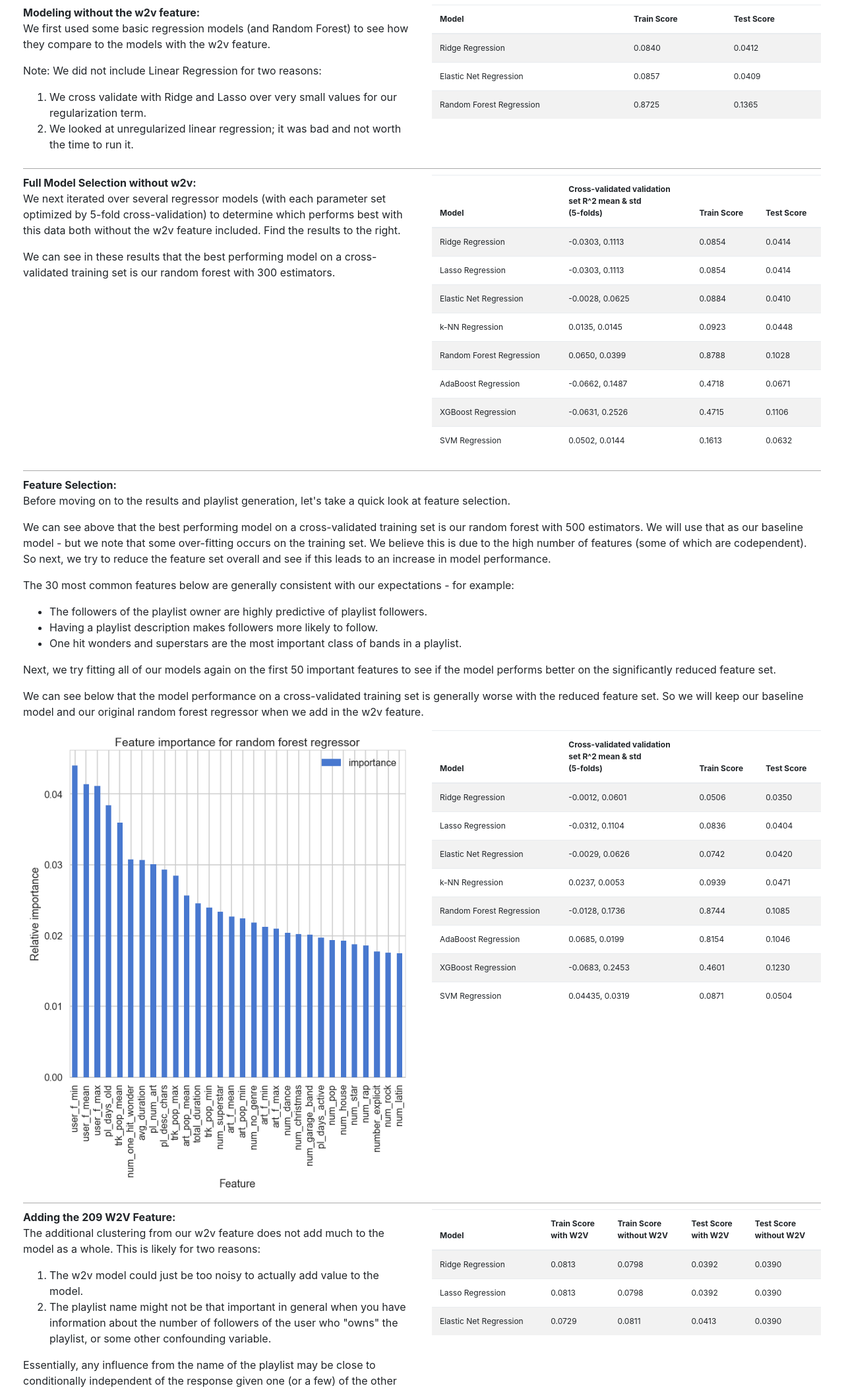
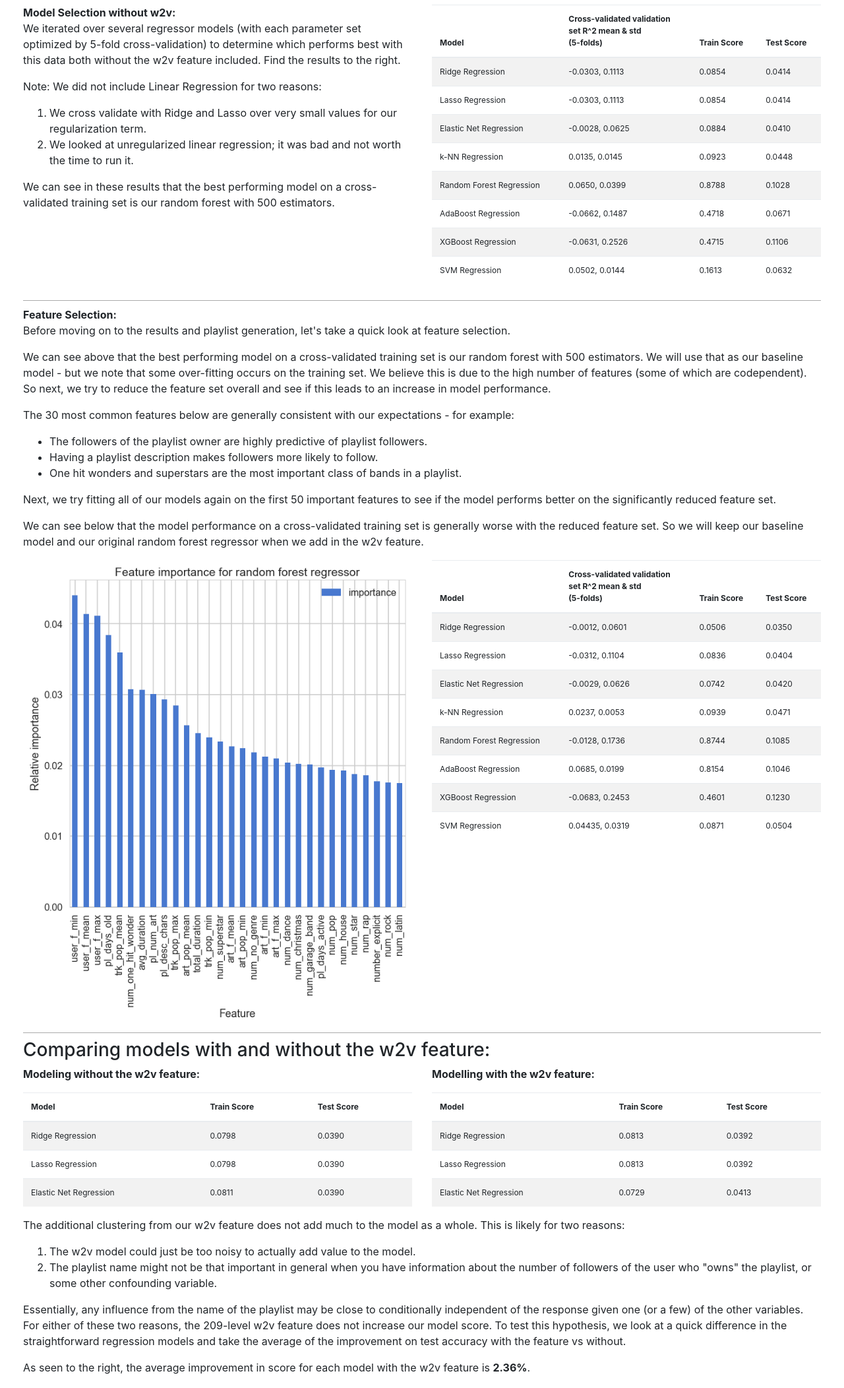
Before and after one commit to ac209-project/ac209-project, a website: page docs/index.html in a window 1280 px wide. Shown: the part 9700-11804 px from the top of the page at 66% size. Drawn offline with Linux system fonts and the light colour scheme.

Commit message:
organization update

```diff
--- a/docs/index.html
+++ b/docs/index.html
@@ -553,9 +553,11 @@
             <hr>
             <div class="row">
                 <div class="col-md-6">
-                    <p><b>Modeling without the w2v feature:</b><br>
-                        We first used some basic regression models (and Random Forest) to see how they compare to the
-                        models with the w2v feature.
+                    <p>
+                        <b>Model Selection without w2v:</b><br>
+                        We iterated over several regressor models (with each parameter set optimized by 5-fold
+                        cross-validation) to determine which performs best with this data both without the w2v
+                        feature included. Find the results to the right.
                     </p>
                     <p>
                         Note: We did not include Linear Regression for two reasons:
@@ -565,49 +567,10 @@
                         <li>We looked at unregularized linear regression; it was bad and not worth the time to run it.
                         </li>
                     </ol>
-                    </p>
-                </div>
-                <div class="col-md-6">
-                    <table class="table table-striped table-project">
-                        <thead>
-                        <tr>
-                            <th>Model</th>
-                            <th>Train Score</th>
-                            <th>Test Score</th>
-                        </tr>
-                        </thead>
-                        <tbody>
-                        <tr>
-                            <td>Ridge Regression</td>
-                            <td>0.0840</td>
-                            <td>0.0412</td>
-                        </tr>
-                        <tr>
-                            <td>Elastic Net Regression</td>
-                            <td>0.0857</td>
-                            <td>0.0409</td>
-                        </tr>
-                        <tr>
-                            <td>Random Forest Regression</td>
-                            <td>0.8725</td>
-                            <td>0.1365</td>
-                        </tr>
-                        </tbody>
-                    </table>
-                </div>
-            </div>
-            <hr>
-            <div class="row">
-                <div class="col-md-6">
-                    <p>
-                        <b>Full Model Selection without w2v:</b><br>
-                        We next iterated over several regressor models (with each parameter set optimized by 5-fold
-                        cross-validation) to determine which performs best with this data both without the w2v
-                        feature included. Find the results to the right.
 
                     <p>
                         We can see in these results that the best performing model on a cross-validated training set is
-                        our random forest with 300 estimators.
+                        our random forest with 500 estimators.
                     </p>
                 </div>
                 <div class="col-md-6">
@@ -770,9 +733,74 @@
             </div>
             <hr>
             <div class="row">
+                <div class="col-md-12">
+                    <h3>Comparing models with and without the w2v feature:</h3>
+                </div>
+            </div>
+            <div class="row">
+                <div class="col-md-6">
+                    <p><b>Modeling without the w2v feature:</b><br>
+                    </p>
+                    <table class="table table-striped table-project">
+                        <thead>
+                        <tr>
+                            <th>Model</th>
+                            <th>Train Score</th>
+                            <th>Test Score</th>
+                        </tr>
+                        </thead>
+                        <tbody>
+                        <tr>
+                            <td>Ridge Regression</td>
+                            <td>0.0798</td>
+                            <td>0.0390</td>
+                        </tr>
+                        <tr>
+                            <td>Lasso Regression</td>
+                            <td>0.0798</td>
+                            <td>0.0390</td>
+                        </tr>
+                        <tr>
+                            <td>Elastic Net Regression</td>
+                            <td>0.0811</td>
+                            <td>0.0390</td>
+                        </tr>
+                        </tbody>
+                    </table>
+                </div>
                 <div class="col-md-6">
                     <p>
-                        <b>Adding the 209 W2V Feature:</b><br>
+                        <b>Modelling with the w2v feature:</b><br>
+                    </p>
+                    <table class="table table-striped table-project">
+                        <thead>
+                        <th>Model</th>
+                        <th>Train Score</th>
+                        <th>Test Score</th>
+                        </thead>
+                        <tbody>
+                        <tr>
+                            <td>Ridge Regression</td>
+                            <td>0.0813</td>
+                            <td>0.0392</td>
+                        </tr>
+                        <tr>
+                            <td>Lasso Regression</td>
+                            <td>0.0813</td>
+                            <td>0.0392</td>
+                        </tr>
+                        <tr>
+                            <td>Elastic Net Regression</td>
+                            <td>0.0729</td>
+                            <td>0.0413</td>
+                        </tr>
+                        </tbody>
+                    </table>
+                </div>
+            </div>
+        <div class="row">
+            <div class="col-md-12">
+                    <p>
                         The additional clustering from our w2v feature does not add
                         much to the model as a whole. This is likely for two reasons:
                     <ol>
@@ -791,40 +819,7 @@
                         As seen to the right, the average improvement in score for each model with the w2v feature is
                         <b>2.36%</b>.
                     </p>
-                </div>
-                <div class="col-md-6">
-                    <table class="table table-striped table-project">
-                        <thead>
-                        <th>Model</th>
-                        <th>Train Score<br>with W2V</th>
-                        <th>Train Score<br>without W2V</th>
-                        <th>Test Score<br>with W2V</th>
-                        <th>Test Score<br>without W2V</th>
-                        </thead>
-                        <tbody>
-                        <tr>
-                            <td>Ridge Regression</td>
-                            <td>0.0813</td>
-                            <td>0.0798</td>
-                            <td>0.0392</td>
-                            <td>0.0390</td>
-                        </tr>
-                        <tr>
-                            <td>Lasso Regression</td>
-                            <td>0.0813</td>
-                            <td>0.0798</td>
-                            <td>0.0392</td>
-                            <td>0.0390</td>
-                        </tr>
-                        <tr>
-                            <td>Elastic Net Regression</td>
-                            <td>0.0729</td>
-                            <td>0.0811</td>
-                            <td>0.0413</td>
-                            <td>0.0390</td>
-                        </tr>
-                        </tbody>
-                    </table>
+
                 </div>
             </div>
             <hr>
@@ -1153,3 +1148,37 @@
 <!--</tr>-->
 <!--</tbody>-->
 <!--</table>-->
+
+<!--Comparisson Table-->
+<!--<table class="table table-striped table-project">-->
+    <!--<thead>-->
+    <!--<th>Model</th>-->
+    <!--<th>Train Score<br>with W2V</th>-->
+    <!--<th>Train Score<br>without W2V</th>-->
+    <!--<th>Test Score<br>with W2V</th>-->
+    <!--<th>Test Score<br>without W2V</th>-->
+    <!--</thead>-->
+    <!--<tbody>-->
+    <!--<tr>-->
+        <!--<td>Ridge Regression</td>-->
+        <!--<td>0.0813</td>-->
+        <!--<td>0.0798</td>-->
+        <!--<td>0.0392</td>-->
+        <!--<td>0.0390</td>-->
+    <!--</tr>-->
+    <!--<tr>-->
+        <!--<td>Lasso Regression</td>-->
+        <!--<td>0.0813</td>-->
+        <!--<td>0.0798</td>-->
+        <!--<td>0.0392</td>-->
+        <!--<td>0.0390</td>-->
+    <!--</tr>-->
+    <!--<tr>-->
+        <!--<td>Elastic Net Regression</td>-->
+        <!--<td>0.0729</td>-->
+        <!--<td>0.0811</td>-->
+        <!--<td>0.0413</td>-->
+        <!--<td>0.0390</td>-->
+    <!--</tr>-->
+    <!--</tbody>-->
+<!--</table>-->
```
